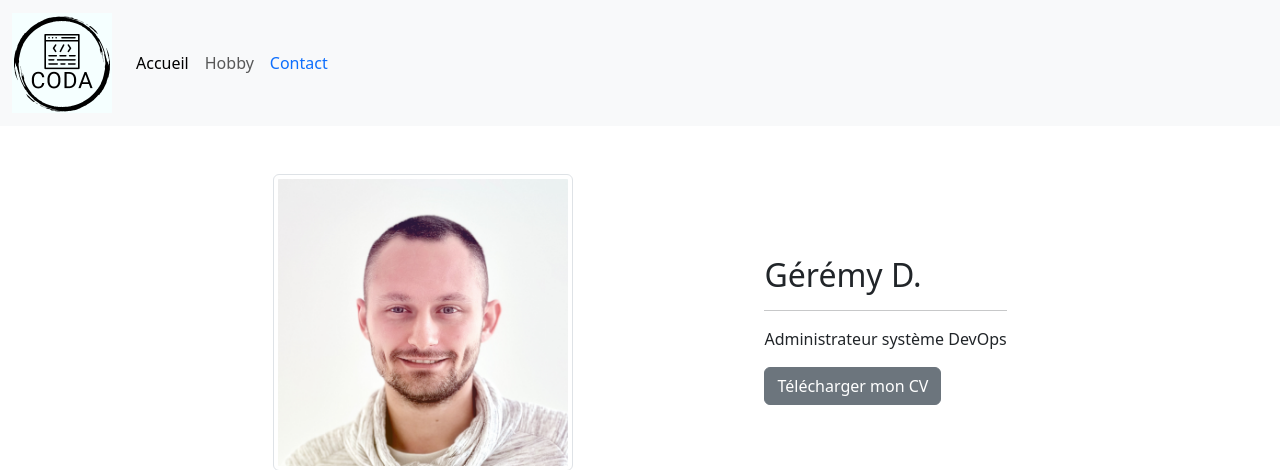
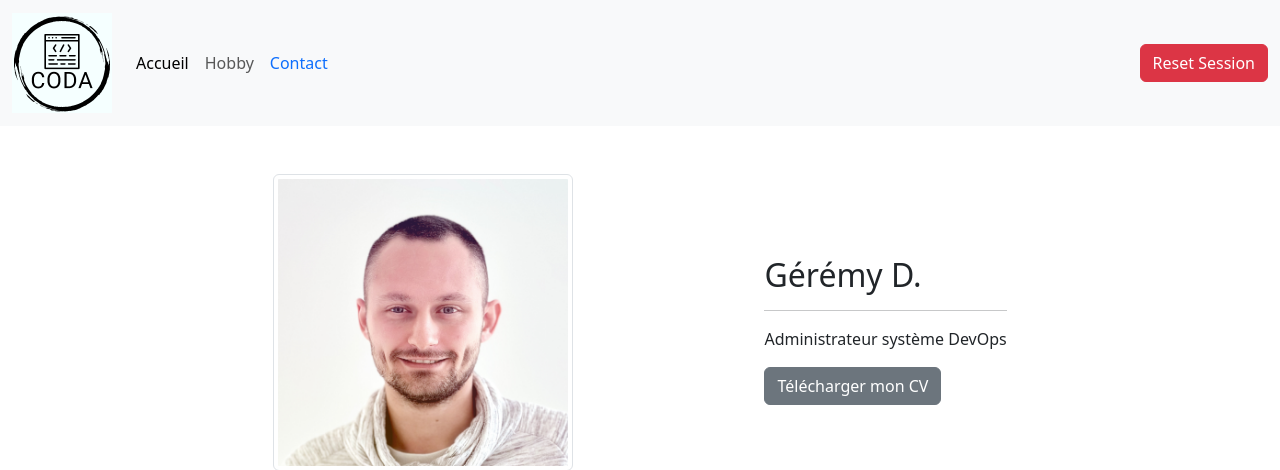
Before and after one commit to dumasg/cours01, a PHP site: page / in a window 1280 px wide. Shown: the top 470 px of the page. Run offline with PHP 8.4, Linux system fonts and the light colour scheme.

Commit message:
ajout d'un btn de (déconnexion)

```diff
--- a/pages/destroy.php
+++ b/pages/destroy.php
@@ -1 +1,5 @@
 <?php
+session_start();
+session_destroy();
+header('Location: ../public/index.php');
+exit();
--- a/views/header.php
+++ b/views/header.php
@@ -56,5 +56,10 @@
           </li>
         </ul>
       </div>
+        <div>
+            <form action="../pages/destroy.php" method="post">
+                <button type="submit" class="btn btn-danger">Reset Session</button>
+            </form>
+        </div>
     </div>
   </nav>
```
